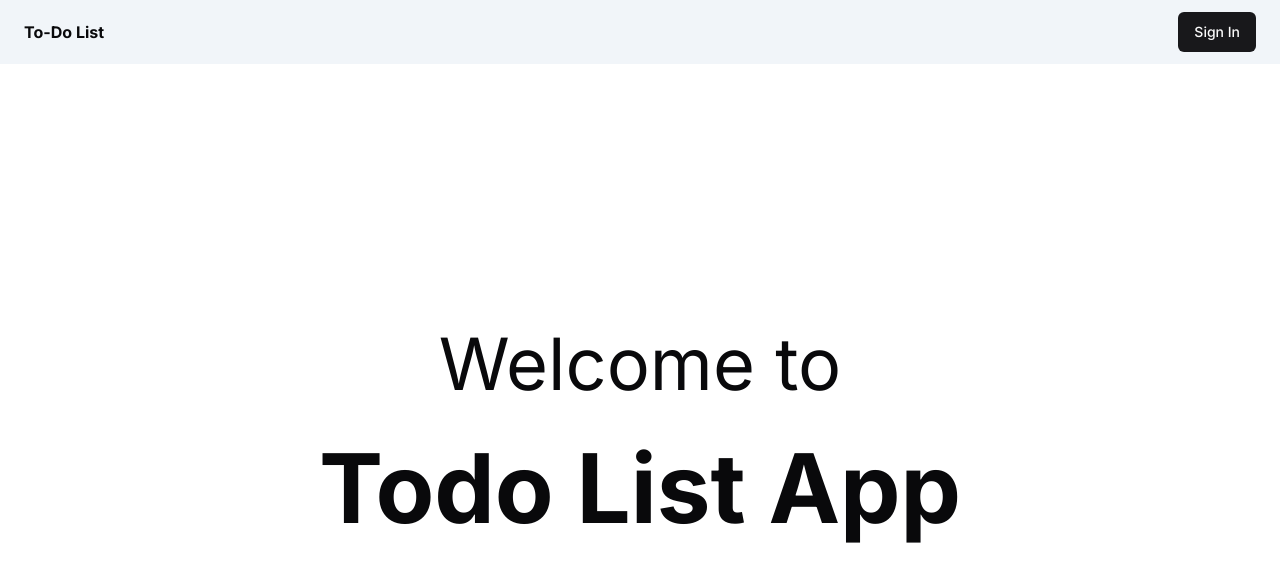
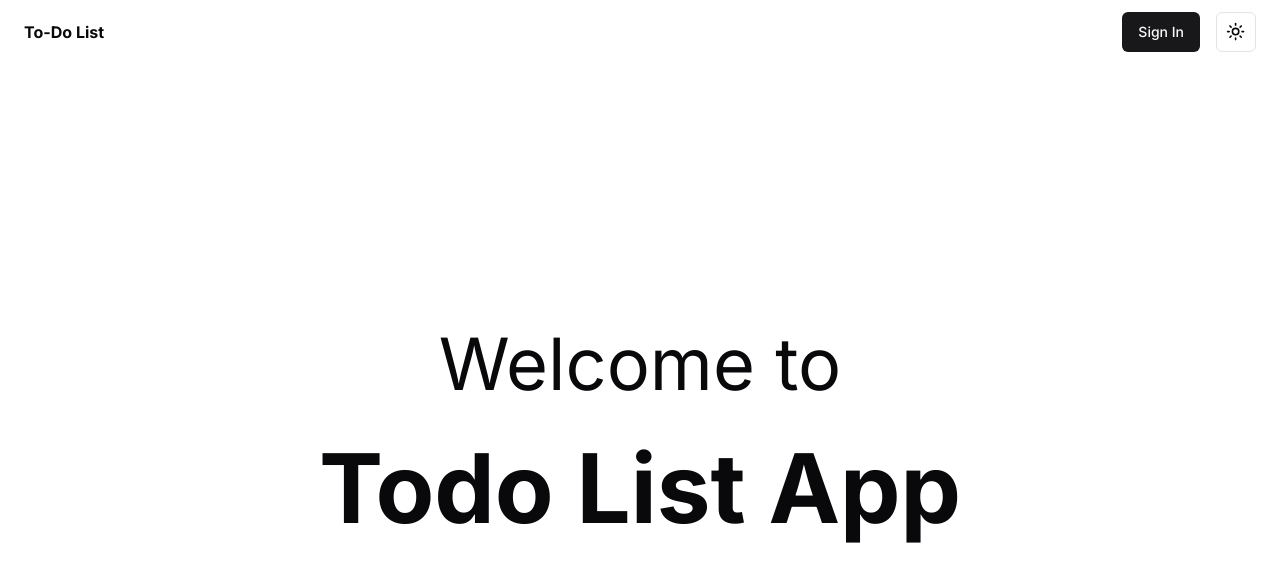
Before and after one commit to jan11eleven/to-do-list-app, a Next.js app: page / in a window 1280 px wide. Shown: the top 582 px of the page. Built offline with nearby package versions, Linux system fonts and the light colour scheme; no server answers.

Commit message:
added theme

```diff
--- a/package.json
+++ b/package.json
@@ -25,6 +25,7 @@
     "lucide-react": "^0.363.0",
     "next": "14.1.4",
     "next-auth": "^4.24.7",
+    "next-themes": "^0.3.0",
     "prisma": "^5.11.0",
     "react": "^18",
     "react-dom": "^18",
--- a/src/app/layout.tsx
+++ b/src/app/layout.tsx
@@ -4,6 +4,7 @@
 import NavigationBar from '@/my_components/NavigationBar';
 import AuthProvider from './authProvider/AuthProvider';
 import { Toaster } from '@/components/ui/toaster';
+import { ThemeProvider } from '@/my_components/ThemeProvider';
 
 const inter = Inter({ subsets: ['latin'] });
 
@@ -21,8 +22,15 @@
     <html lang="en">
       <body className={inter.className}>
         <AuthProvider>
-          <NavigationBar />
-          <main>{children}</main>
+          <ThemeProvider
+            attribute="class"
+            defaultTheme="system"
+            enableSystem
+            disableTransitionOnChange
+          >
+            <NavigationBar />
+            {children}
+          </ThemeProvider>
         </AuthProvider>
 
         <Toaster />
--- /dev/null
+++ b/src/my_components/ModeToggle.tsx
@@ -0,0 +1,40 @@
+'use client';
+
+import * as React from 'react';
+import { Moon, Sun } from 'lucide-react';
+import { useTheme } from 'next-themes';
+
+import { Button } from '@/components/ui/button';
+import {
+  DropdownMenu,
+  DropdownMenuContent,
+  DropdownMenuItem,
+  DropdownMenuTrigger,
+} from '@/components/ui/dropdown-menu';
+
+export function ModeToggle() {
+  const { setTheme } = useTheme();
+
+  return (
+    <DropdownMenu>
+      <DropdownMenuTrigger asChild>
+        <Button variant="outline" size="icon">
+          <Sun className="h-[1.2rem] w-[1.2rem] rotate-0 scale-100 transition-all dark:-rotate-90 dark:scale-0" />
+          <Moon className="absolute h-[1.2rem] w-[1.2rem] rotate-90 scale-0 transition-all dark:rotate-0 dark:scale-100" />
+          <span className="sr-only">Toggle theme</span>
+        </Button>
+      </DropdownMenuTrigger>
+      <DropdownMenuContent align="end">
+        <DropdownMenuItem onClick={() => setTheme('light')}>
+          Light
+        </DropdownMenuItem>
+        <DropdownMenuItem onClick={() => setTheme('dark')}>
+          Dark
+        </DropdownMenuItem>
+        <DropdownMenuItem onClick={() => setTheme('system')}>
+          System
+        </DropdownMenuItem>
+      </DropdownMenuContent>
+    </DropdownMenu>
+  );
+}
--- a/src/my_components/NavigationBar.tsx
+++ b/src/my_components/NavigationBar.tsx
@@ -24,6 +24,7 @@
 import { Label } from '@/components/ui/label';
 import { AtSign, Github } from 'lucide-react';
 import { cn } from '@/lib/utils';
+import { ModeToggle } from './ModeToggle';
 
 export default function NavigationBar() {
   const { data: session } = useSession();
@@ -39,7 +40,7 @@
   };
 
   return (
-    <main className="w-screen flex justify-between items-center px-6 h-16 bg-slate-100">
+    <main className="w-screen flex justify-between items-center px-6 h-16">
       <h1 className="font-bold">To-Do List</h1>
       <ul className="flex">
         {session ? (
@@ -111,6 +112,9 @@
             </Dialog>
           </li>
         )}
+        <li className="ml-4">
+          <ModeToggle />
+        </li>
       </ul>
     </main>
   );
--- /dev/null
+++ b/src/my_components/ThemeProvider.tsx
@@ -0,0 +1,9 @@
+'use client';
+
+import * as React from 'react';
+import { ThemeProvider as NextThemesProvider } from 'next-themes';
+import { type ThemeProviderProps } from 'next-themes/dist/types';
+
+export function ThemeProvider({ children, ...props }: ThemeProviderProps) {
+  return <NextThemesProvider {...props}>{children}</NextThemesProvider>;
+}
```
Also changed, not shown: 1 other file (tests, documents, lock files or other folders).
